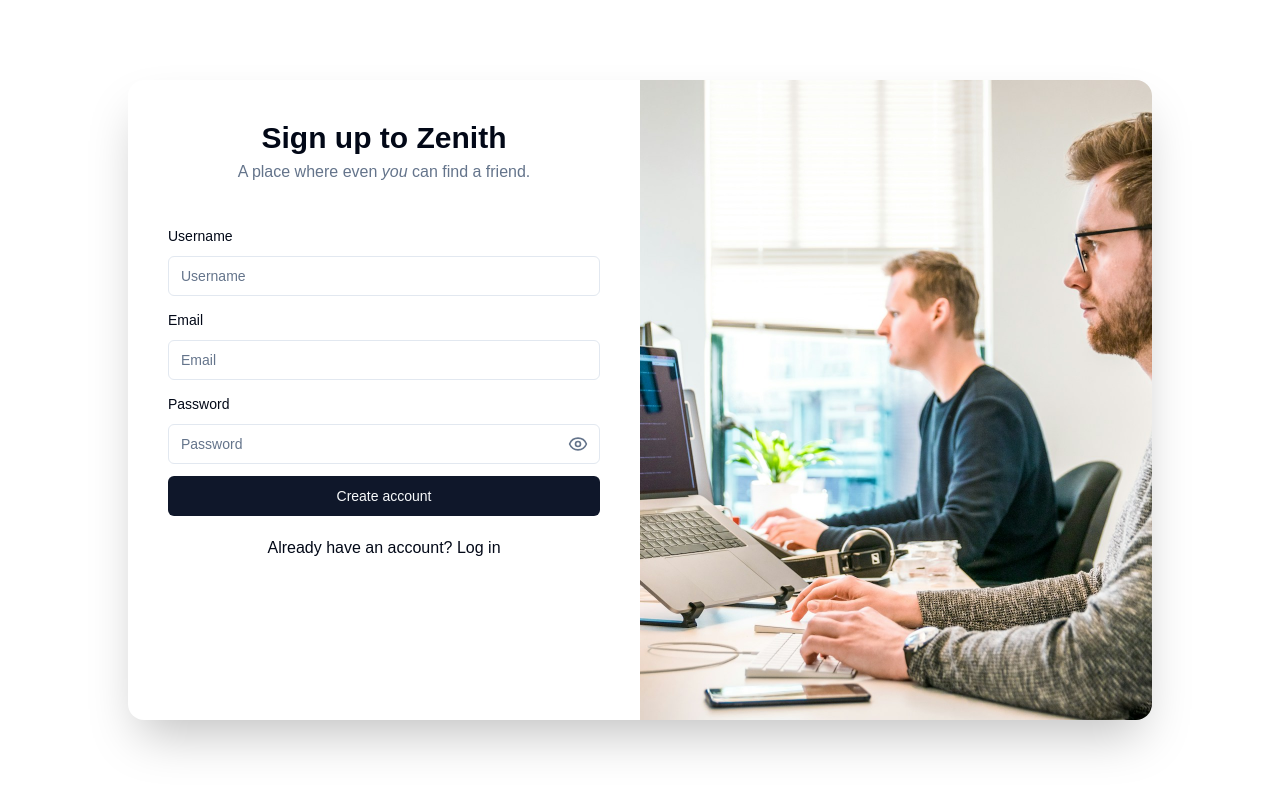
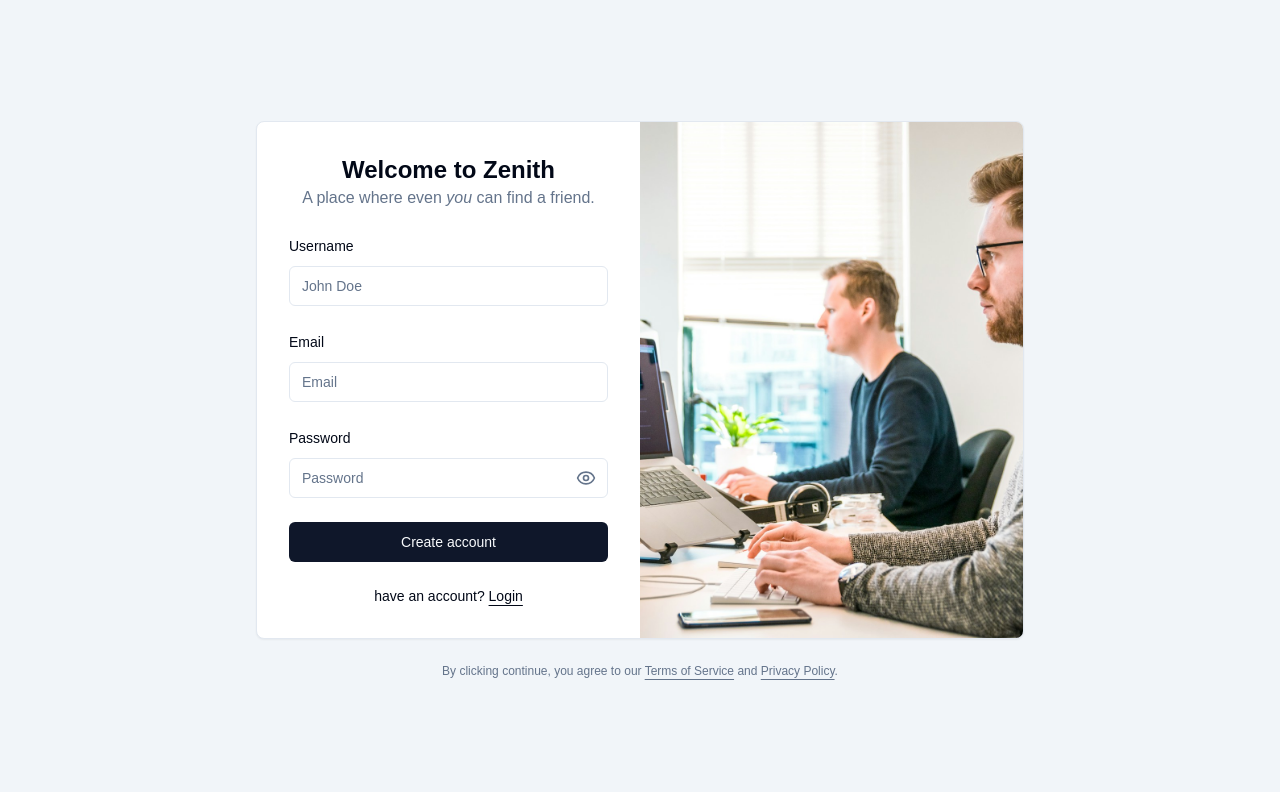
Before and after one commit to mgalihpp/zenith, a Next.js app: page /signup in a window 1280 px wide. Shown: the top 792 px of the page. Built offline with nearby package versions, Linux system fonts and the light colour scheme.

Commit message:
Refactor SignUpForm and LoginPage components for improved structure and styling

```diff
--- a/app/(auth)/login/page.tsx
+++ b/app/(auth)/login/page.tsx
@@ -1,4 +1,4 @@
-import { LoginForm } from '@/app/(auth)/login/_components/LoginForm';
+import { LoginForm } from './_components/LoginForm';
 
 export default function LoginPage() {
   return (
--- a/app/(auth)/signup/_components/SignUpForm.tsx
+++ b/app/(auth)/signup/_components/SignUpForm.tsx
@@ -1,7 +1,15 @@
 'use client';
 
-import LoadingButton from '@/components/LoadingButton';
-import { PasswordInput } from '@/components/PasswordInput';
+import signupImage from '@/assets/signup-image.jpg';
+import { cn } from '@/lib/utils';
+import { Card, CardContent } from '@/components/ui/card';
+import { Input } from '@/components/ui/input';
+import Image from 'next/image';
+import { useForm } from 'react-hook-form';
+import { signUpSchema, SignUpValues } from '@/lib/validation';
+import { zodResolver } from '@hookform/resolvers/zod';
+import { useState, useTransition } from 'react';
+import { signup } from '../action';
 import {
   Form,
   FormControl,
@@ -10,14 +18,13 @@ import {
   FormLabel,
   FormMessage,
 } from '@/components/ui/form';
-import { Input } from '@/components/ui/input';
-import { signUpSchema, SignUpValues } from '@/lib/validation';
-import { zodResolver } from '@hookform/resolvers/zod';
-import { useState, useTransition } from 'react';
-import { useForm } from 'react-hook-form';
-import { signup } from '../action';
+import { PasswordInput } from '@/components/PasswordInput';
+import LoadingButton from '@/components/LoadingButton';
 
-export default function SignUpForm() {
+export function SignUpForm({
+  className,
+  ...props
+}: React.ComponentProps<'div'>) {
   const [error, setError] = useState<string>();
 
   const [isPending, startTransition] = useTransition();
@@ -25,8 +32,8 @@ export default function SignUpForm() {
   const form = useForm<SignUpValues>({
     resolver: zodResolver(signUpSchema),
     defaultValues: {
+      username: '',
       email: '',
-      username: '',
       password: '',
     },
   });
@@ -40,22 +47,36 @@ export default function SignUpForm() {
   }
 
   return (
+    <div className={cn('flex flex-col gap-6', className)} {...props}>
+      <Card className="overflow-hidden">
+        <CardContent className="grid p-0 md:grid-cols-2">
           <Form {...form}>
-      <form onSubmit={form.handleSubmit(onSubmit)} className="space-y-3">
+            <form onSubmit={form.handleSubmit(onSubmit)} className="p-6 md:p-8">
               {error && <p className="text-center text-destructive">{error}</p>}
+              <div className="flex flex-col gap-6">
+                <div className="flex flex-col items-center text-center">
+                  <h1 className="text-2xl font-bold">Welcome to Zenith</h1>
+                  <p className="text-balance text-muted-foreground">
+                    A place where even <span className="italic">you</span> can
+                    find a friend.
+                  </p>
+                </div>
+                <div className="grid gap-2">
                   <FormField
                     control={form.control}
                     name="username"
                     render={({ field }) => (
                       <FormItem>
-              <FormLabel>Username</FormLabel>
+                        <FormLabel htmlFor="username">Username</FormLabel>
                         <FormControl>
-                <Input placeholder="Username" {...field} />
+                          <Input {...field} placeholder="John Doe" required />
                         </FormControl>
                         <FormMessage />
                       </FormItem>
                     )}
                   />
+                </div>
+                <div className="grid gap2">
                   <FormField
                     control={form.control}
                     name="email"
@@ -69,6 +90,8 @@ export default function SignUpForm() {
                       </FormItem>
                     )}
                   />
+                </div>
+                <div className="grid gap-2">
                   <FormField
                     control={form.control}
                     name="password"
@@ -82,10 +105,35 @@ export default function SignUpForm() {
                       </FormItem>
                     )}
                   />
-        <LoadingButton loading={isPending} type="submit" className="w-full">
+                </div>
+                <LoadingButton
+                  loading={isPending}
+                  type="submit"
+                  className="w-full"
+                >
                   Create account
                 </LoadingButton>
+
+                <div className="text-center text-sm">
+                  have an account?{' '}
+                  <a href="/login" className="underline underline-offset-4">
+                    Login
+                  </a>
+                </div>
+              </div>
             </form>
           </Form>
+          <Image
+            src={signupImage}
+            alt=""
+            className="hidden w-full h-full object-cover md:block"
+          />
+        </CardContent>
+      </Card>
+      <div className="text-balance text-center text-xs text-muted-foreground [&_a]:underline [&_a]:underline-offset-4 hover:[&_a]:text-primary">
+        By clicking continue, you agree to our <a href="#">Terms of Service</a>{' '}
+        and <a href="#">Privacy Policy</a>.
+      </div>
+    </div>
   );
 }
--- a/app/(auth)/signup/page.tsx
+++ b/app/(auth)/signup/page.tsx
@@ -1,8 +1,5 @@
-import signupImage from '@/assets/signup-image.jpg';
 import { Metadata } from 'next';
-import Image from 'next/image';
-import Link from 'next/link';
-import SignUpForm from './_components/SignUpForm';
+import { SignUpForm } from './_components/SignUpForm';
 
 export const metadata: Metadata = {
   title: 'Sign Up',
@@ -10,29 +7,10 @@ export const metadata: Metadata = {
 
 export default function SignUpPage() {
   return (
-    <main className="flex h-screen items-center justify-center p-5">
-      <div className="flex h-full max-h-[40rem] w-full max-w-[64rem] overflow-hidden rounded-2xl bg-card shadow-2xl">
-        <div className="w-full space-y-10 overflow-y-auto p-10 md:w-1/2">
-          <div className="space-y-1 text-center">
-            <h1 className="text-3xl font-bold">Sign up to Zenith</h1>
-            <p className="text-muted-foreground">
-              A place where even <span className="italic">you</span> can find a
-              friend.
-            </p>
-          </div>
-          <div className="space-y-5">
-            <SignUpForm />
-            <Link href="/login" className="block text-center hover:underline">
-              Already have an account? Log in
-            </Link>
-          </div>
-        </div>
-        <Image
-          src={signupImage}
-          alt=""
-          className="hidden w-1/2 object-cover md:block"
-        />
+    <div className="flex min-h-svh flex-col items-center justify-center bg-muted p-6 md:p-10">
+      <div className="w-full max-w-sm md:max-w-3xl">
+        <SignUpForm />
       </div>
-    </main>
+    </div>
   );
 }
```
Lines whose indentation alone changed are shown as unchanged.
